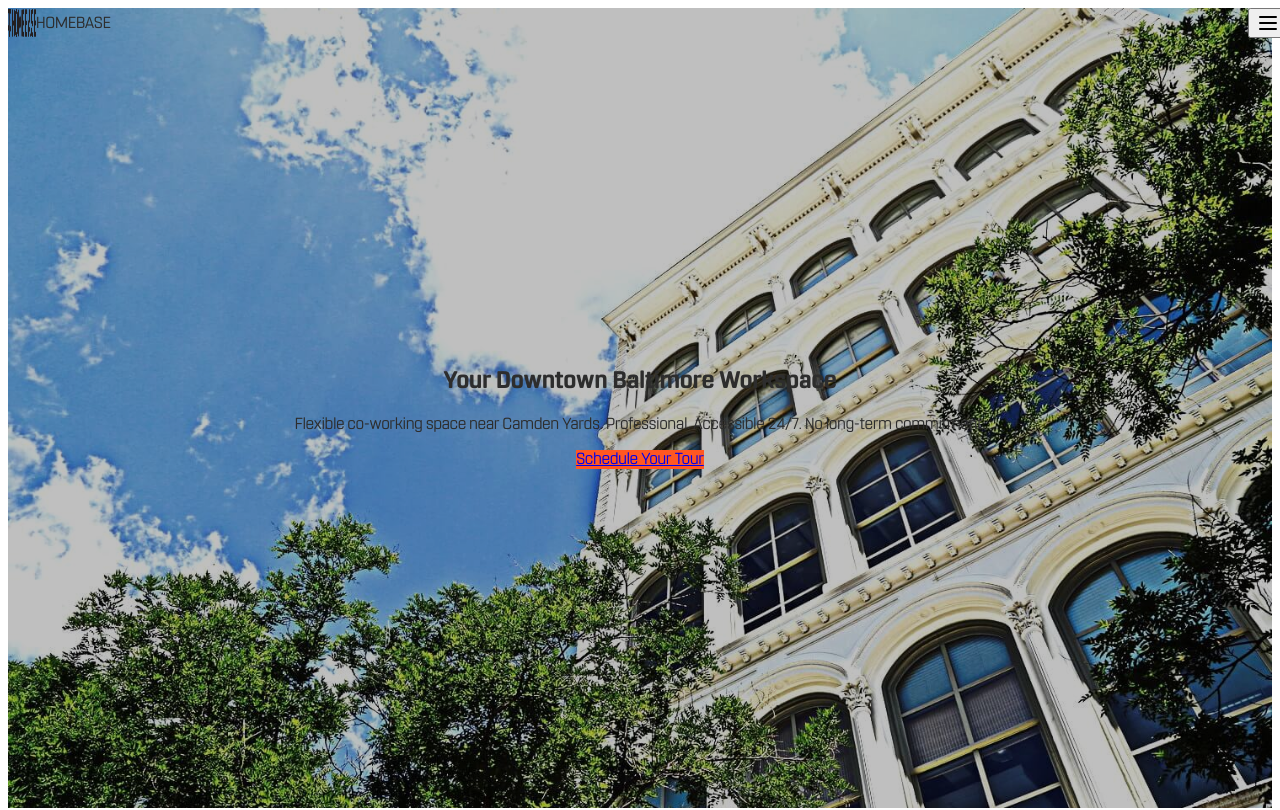
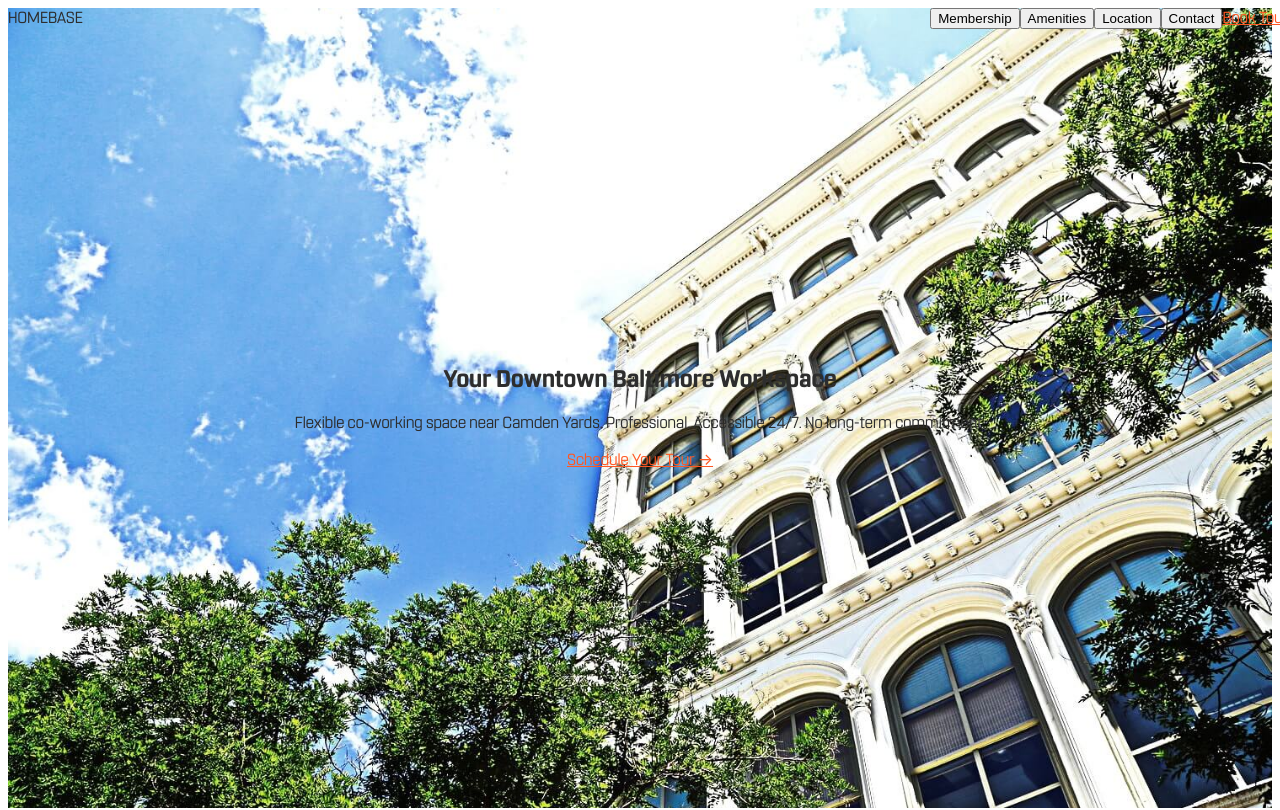
Before and after one commit to jakeabel217/homebase-website, a Next.js app: page / in a window 1280 px wide. Shown: the top 810 px of the page. Built offline with nearby package versions, Linux system fonts and the light colour scheme.

Commit message:
Major UX improvements: elegant hero text box, horizontal nav bar, expanded photo gallery, orange text CTA buttons

```diff
--- a/app/page.tsx
+++ b/app/page.tsx
@@ -1,88 +1,46 @@
 'use client';
 
 import Image from 'next/image';
-import { useState } from 'react';
 
 export default function Home() {
-  const [mobileMenuOpen, setMobileMenuOpen] = useState(false);
-
   const scrollToSection = (id: string) => {
     const element = document.getElementById(id);
     if (element) {
       element.scrollIntoView({ behavior: 'smooth' });
-      setMobileMenuOpen(false);
     }
   };
 
   return (
     <div className="bg-white">
       {/* Fixed Navigation */}
-      <nav className="fixed top-0 w-full bg-white/95 backdrop-blur-sm shadow-sm z-50">
+      <nav className="fixed top-0 w-full bg-white shadow-sm z-50">
         <div className="max-w-7xl mx-auto px-4 sm:px-6 lg:px-8">
           <div className="flex justify-between items-center h-16">
-            <div className="flex items-center gap-2">
-              <Image src="/hbworks-logo.png" alt="HomeBase" width={28} height={28} quality={100} />
-              <span className="text-xl font-bold text-gray-900">HOMEBASE</span>
-            </div>
+            <span className="text-xl font-bold text-gray-900">HOMEBASE</span>
 
-            {/* Desktop Nav */}
-            <div className="hidden md:flex items-center gap-8">
-              <button onClick={() => scrollToSection('membership')} className="text-gray-700 hover:text-[#FF5722] transition">
+            {/* Horizontal Nav - Always Visible */}
+            <div className="flex items-center gap-6">
+              <button onClick={() => scrollToSection('membership')} className="text-gray-700 hover:text-[#FF5722] transition text-sm font-medium">
                 Membership
               </button>
-              <button onClick={() => scrollToSection('amenities')} className="text-gray-700 hover:text-[#FF5722] transition">
+              <button onClick={() => scrollToSection('amenities')} className="text-gray-700 hover:text-[#FF5722] transition text-sm font-medium">
                 Amenities
               </button>
-              <button onClick={() => scrollToSection('location')} className="text-gray-700 hover:text-[#FF5722] transition">
+              <button onClick={() => scrollToSection('location')} className="text-gray-700 hover:text-[#FF5722] transition text-sm font-medium">
                 Location
               </button>
-              <button onClick={() => scrollToSection('contact')} className="text-gray-700 hover:text-[#FF5722] transition">
+              <button onClick={() => scrollToSection('contact')} className="text-gray-700 hover:text-[#FF5722] transition text-sm font-medium">
                 Contact
               </button>
               <a
                 href="https://calendly.com/jakeabel217/30min"
                 target="_blank"
-                className="bg-[#FF5722] text-white px-6 py-2 rounded hover:bg-[#E64A19] transition"
+                className="text-[#FF5722] font-semibold hover:text-[#E64A19] transition text-sm"
               >
                 Book Tour
               </a>
             </div>
-
-            {/* Mobile menu button */}
-            <button
-              onClick={() => setMobileMenuOpen(!mobileMenuOpen)}
-              className="md:hidden p-2"
-            >
-              <svg width="24" height="24" className="w-6 h-6" fill="none" stroke="currentColor" viewBox="0 0 24 24">
-                <path strokeLinecap="round" strokeLinejoin="round" strokeWidth={2} d="M4 6h16M4 12h16M4 18h16" />
-              </svg>
-            </button>
           </div>
-
-          {/* Mobile Nav */}
-          {mobileMenuOpen && (
-            <div className="md:hidden pb-4 space-y-2">
-              <button onClick={() => scrollToSection('membership')} className="block w-full text-left px-4 py-2 text-gray-700 hover:bg-gray-50">
-                Membership
-              </button>
-              <button onClick={() => scrollToSection('amenities')} className="block w-full text-left px-4 py-2 text-gray-700 hover:bg-gray-50">
-                Amenities
-              </button>
-              <button onClick={() => scrollToSection('location')} className="block w-full text-left px-4 py-2 text-gray-700 hover:bg-gray-50">
-                Location
-              </button>
-              <button onClick={() => scrollToSection('contact')} className="block w-full text-left px-4 py-2 text-gray-700 hover:bg-gray-50">
-                Contact
-              </button>
-              <a
-                href="https://calendly.com/jakeabel217/30min"
-                target="_blank"
-                className="block px-4 py-2 bg-[#FF5722] text-white rounded hover:bg-[#E64A19] transition text-center"
-              >
-                Book Tour
-              </a>
-            </div>
-          )}
         </div>
       </nav>
 
@@ -92,24 +50,23 @@ export default function Home() {
           src="/images/hero.jpg"
           alt="HomeBase Workspace"
           fill
-          className="object-cover brightness-75"
+          className="object-cover"
           priority
         />
-        <div className="absolute inset-0 bg-gradient-to-b from-black/40 to-black/20" />
         <div className="relative h-full flex items-center justify-center text-center px-4">
-          <div className="max-w-4xl">
-            <h1 className="text-5xl md:text-7xl font-bold text-white mb-6">
+          <div className="bg-white/90 backdrop-blur-sm rounded-2xl p-12 max-w-4xl shadow-2xl">
+            <h1 className="text-5xl md:text-7xl font-bold text-gray-900 mb-6">
               Your Downtown Baltimore Workspace
             </h1>
-            <p className="text-xl md:text-2xl text-white/90 mb-8">
+            <p className="text-xl md:text-2xl text-gray-700 mb-8">
               Flexible co-working space near Camden Yards. Professional. Accessible 24/7. No long-term commitment.
             </p>
             <a
               href="https://calendly.com/jakeabel217/30min"
               target="_blank"
-              className="inline-block bg-[#FF5722] text-white px-8 py-4 rounded-lg text-lg font-semibold hover:bg-[#E64A19] transition shadow-lg"
+              className="inline-block text-[#FF5722] text-lg font-bold hover:text-[#E64A19] transition underline"
             >
-              Schedule Your Tour
+              Schedule Your Tour →
             </a>
           </div>
         </div>
@@ -251,7 +208,7 @@ export default function Home() {
       <section className="py-20 px-4 bg-white">
         <div className="max-w-7xl mx-auto">
           <h2 className="text-4xl font-bold text-center text-gray-900 mb-12">The Space</h2>
-          <div className="grid grid-cols-2 md:grid-cols-4 gap-4">
+          <div className="grid grid-cols-2 md:grid-cols-3 gap-4">
             <div className="relative h-64 overflow-hidden rounded-lg">
               <Image src="/images/workspace.jpg" alt="Workspace" fill className="object-cover hover:scale-110 transition duration-300" />
             </div>
@@ -263,6 +220,12 @@ export default function Home() {
             </div>
             <div className="relative h-64 overflow-hidden rounded-lg">
               <Image src="/images/entrance.jpg" alt="Entrance" fill className="object-cover hover:scale-110 transition duration-300" />
+            </div>
+            <div className="relative h-64 overflow-hidden rounded-lg">
+              <Image src="/images/aerial.jpg" alt="Aerial View" fill className="object-cover hover:scale-110 transition duration-300" />
+            </div>
+            <div className="relative h-64 overflow-hidden rounded-lg">
+              <Image src="/images/location.jpg" alt="Location" fill className="object-cover hover:scale-110 transition duration-300" />
             </div>
           </div>
         </div>
@@ -359,7 +322,15 @@ export default function Home() {
       <section id="contact" className="py-20 px-4 bg-white">
         <div className="max-w-4xl mx-auto text-center">
           <h2 className="text-4xl md:text-5xl font-bold text-gray-900 mb-6">Get In Touch</h2>
-          <p className="text-xl text-gray-600 mb-12">Ready to see the space? Let's schedule a tour.</p>
+          <p className="text-xl text-gray-600 mb-4">Ready to see the space? Let's schedule a tour.</p>
+
+          <a
+            href="https://calendly.com/jakeabel217/30min"
+            target="_blank"
+            className="inline-block text-[#FF5722] text-lg font-bold hover:text-[#E64A19] transition underline mb-12"
+          >
+            Book Your Tour →
+          </a>
 
           <div className="grid md:grid-cols-3 gap-8 mb-12">
             <div>
```
